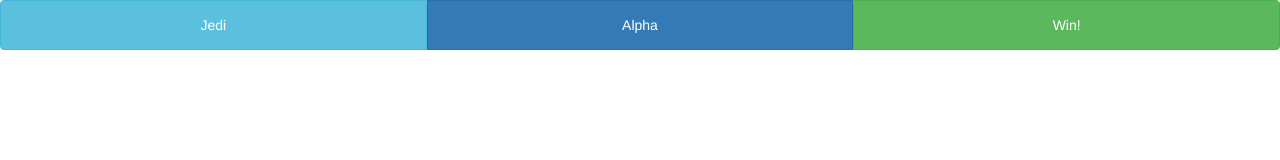
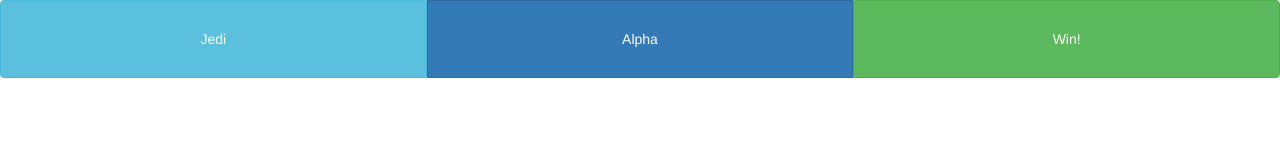
Before and after one commit to foopod/TeamBuzzer, a plain HTML site: page index.html in a window 1280 px wide. Drawn offline with nearby package versions, Linux system fonts and the light colour scheme.

Commit message:
Added star wars track

```diff
--- a/index.html
+++ b/index.html
@@ -24,19 +24,19 @@
       <source src="applause.mp3">
 <!--      <source src="WhiteChristmas.ogg">-->
     </audio>
-        <audio id="myOtherTune">
-      <source src="beep.ogg">
+        <audio id="jediTune">
+      <source src="jedi.ogg">
 <!--      <source src="WhiteChristmas.ogg">-->
     </audio>
           <div class="btn-group btn-group-justified" role="group" aria-label="...">
               <div class="btn-group" role="group">
-                <button type="button" class="btn btn-info" style="padding-top:1em;padding-bottom:1em">Jedi</button>
+                <button type="button" class="btn btn-info" style="padding-top:2em;padding-bottom:2em">Jedi</button>
               </div>
-              <div onclick="document.getElementById('myOtherTune').play()" class="btn-group" role="group">
-                <button type="button" class="btn btn-primary" style="padding-top:1em;padding-bottom:1em">Alpha</button>
+              <div onclick="document.getElementById('jediTune').play()" class="btn-group" role="group">
+                <button type="button" class="btn btn-primary" style="padding-top:2em;padding-bottom:2em">Alpha</button>
               </div>
               <div class="btn-group" role="group">
-                <button onclick="document.getElementById('myTune').play()" type="button" class="btn btn-success" style="padding-top:1em;padding-bottom:1em">Win!</button>
+                <button onclick="document.getElementById('myTune').play()" type="button" class="btn btn-success" style="padding-top:2em;padding-bottom:2em">Win!</button>
               </div>
 
             </div>
```
Also changed, not shown: 1 other file.
